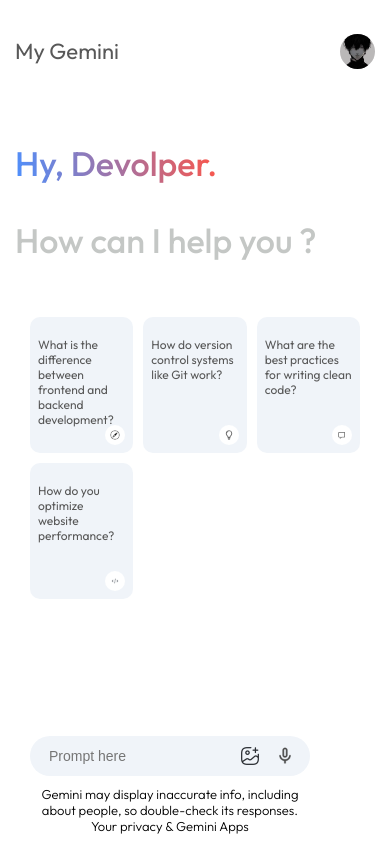
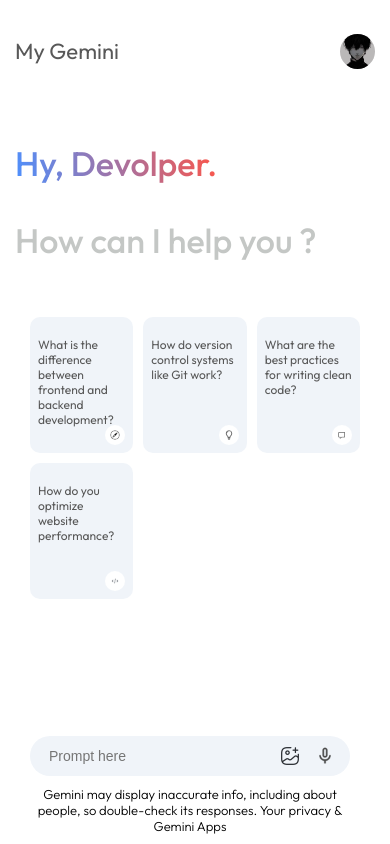
Before and after one commit to Mr-Faizan-Asim/Gemini-Clone, a React (Vite) app: page / in a window 390 px wide. Built offline with nearby package versions, Linux system fonts and the light colour scheme; a web font is replaced by a local one.

Commit message:
Update main.css

```diff
--- a/src/components/Main/main.css
+++ b/src/components/Main/main.css
@@ -379,7 +379,7 @@
 
     .main-bottom {
         padding: 0 15px;
-        width: 280px;
+        width: 320px;
     }
 
     .search-box {
```
